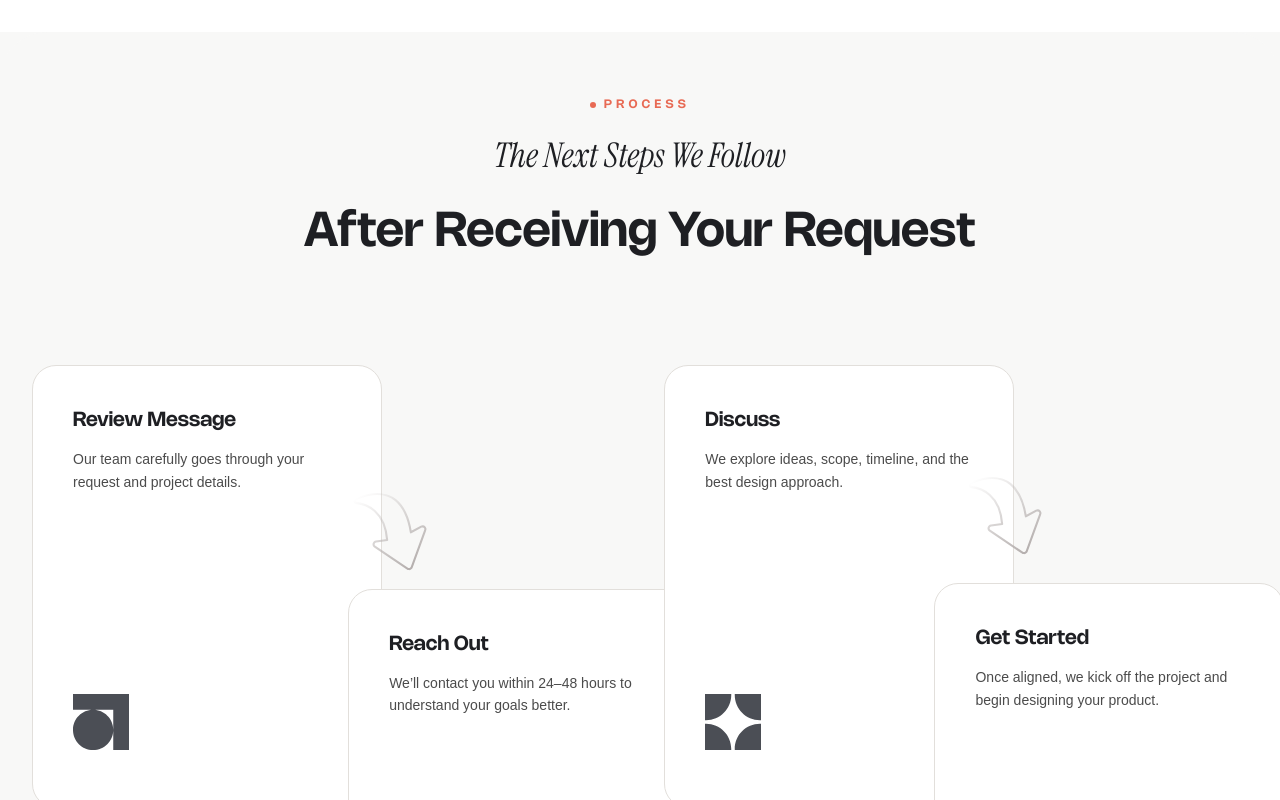
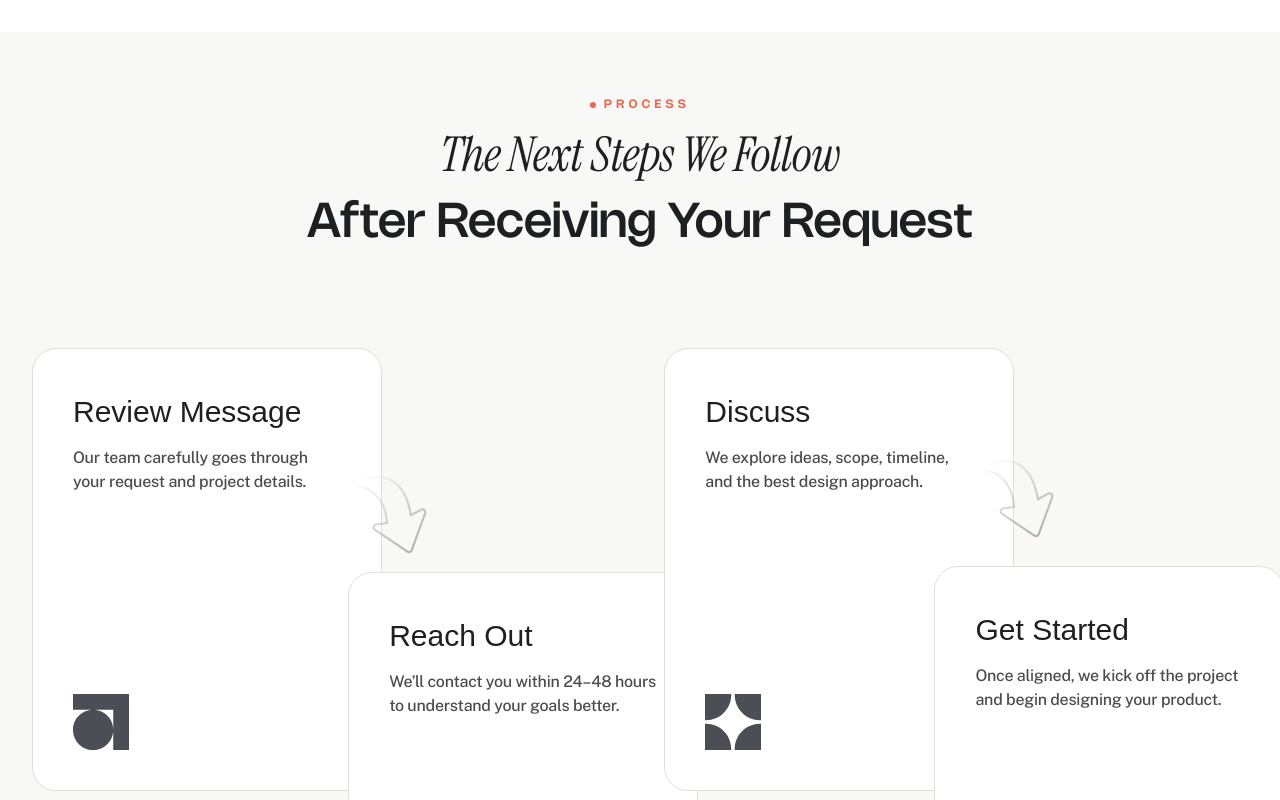
Before and after one commit to SparkStudio-Ltd/userlify, a Next.js app: page /thank-you in a window 1280 px wide. Shown: the part 920-1720 px from the top of the page. Built offline with nearby package versions, Linux system fonts and the light colour scheme; a web font is replaced by a local one.

Commit message:
feat: Update ProcessStepsSection styles and structure for improved layout

```diff
--- a/src/app/thank-you/page.tsx
+++ b/src/app/thank-you/page.tsx
@@ -1,5 +1,5 @@
 import { Footer, Header } from '@/components/layout';
-import { ThankYouBannerSection } from '@/components/sections';
+import { CTASection, ThankYouBannerSection } from '@/components/sections';
 import ProcessStepsSection from '@/components/sections/ProcessStepsSection';
 import Image from 'next/image';
 import Link from 'next/link';
@@ -11,6 +11,7 @@ export default function ThankYouPage() {
             <Header />
             <ThankYouBannerSection/>
             <ProcessStepsSection/>
+            <CTASection/>
             <Footer />
         </>
     );
--- a/src/components/sections/ProcessStepsSection.tsx
+++ b/src/components/sections/ProcessStepsSection.tsx
@@ -10,8 +10,8 @@ const cardPositions = [
 
 const arrowPositions = [
   { className: 'left-[26%] top-[25%] rotate-[12deg]' },
-  { className: 'left-[51%] top-[89%] rotate-[175deg] scale-x-[-1]' },
-  { className: 'right-[17%] top-[22%] rotate-[12deg]' },
+  { className: 'left-[52%] top-[89%] rotate-[175deg] scale-x-[-1]' },
+  { className: 'right-[16%] top-[22%] rotate-[12deg]' },
 ];
 
 export default function ProcessStepsSection() {
@@ -26,10 +26,10 @@ export default function ProcessStepsSection() {
               <span className="inline-block h-1.5 w-1.5 rounded-full bg-primary" />
               <span>Process</span>
             </div>
-            <p className="font-serif text-[28px] italic text-[#1E1F23] sm:text-[34px]">
+            <p className="font-serif text-5xl leading-[50px] tracking-[-0.5px] italic text-[#1E1F23]">
               The Next Steps We Follow
             </p>
-            <h2 className="font-heading text-[34px] font-semibold text-[#1E1F23] sm:text-[42px] lg:text-[48px]">
+            <h2 className="font-heading text-5xl font-medium leading-[56px] text-[#1E1F23]">
               After Receiving Your Request
             </h2>
           </header>
@@ -42,10 +42,10 @@ export default function ProcessStepsSection() {
                   className={`relative flex w-full flex-col gap-6 rounded-[24px] border border-[#E2DFDB] bg-white p-10 opacity-100 lg:absolute lg:h-[443px] lg:w-[350px] lg:gap-[200px] ${cardPositions[index]}`}
                 >
                   <div>
-                    <h3 className="font-heading text-[20px] font-semibold text-[#1E1F23]">
+                    <h3 className="font-sans text-[30px] font-normal text-[#1E1F23]">
                       {step.title}
                     </h3>
-                    <p className="mt-3 text-[14px] leading-relaxed text-[#4B4B4B]">
+                    <p className="font-nav mt-3 text-[16px] font-normal leading-[24px] tracking-[-0.25px] text-[#4B4B4B]">
                       {step.description}
                     </p>
                   </div>
```
